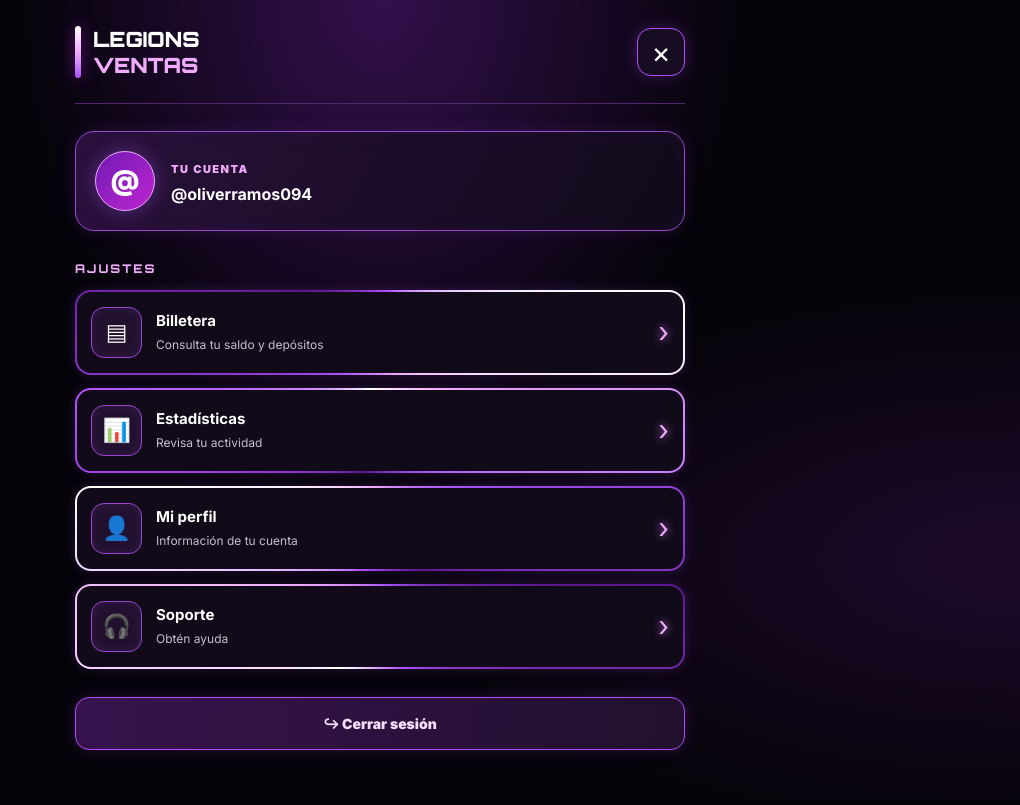
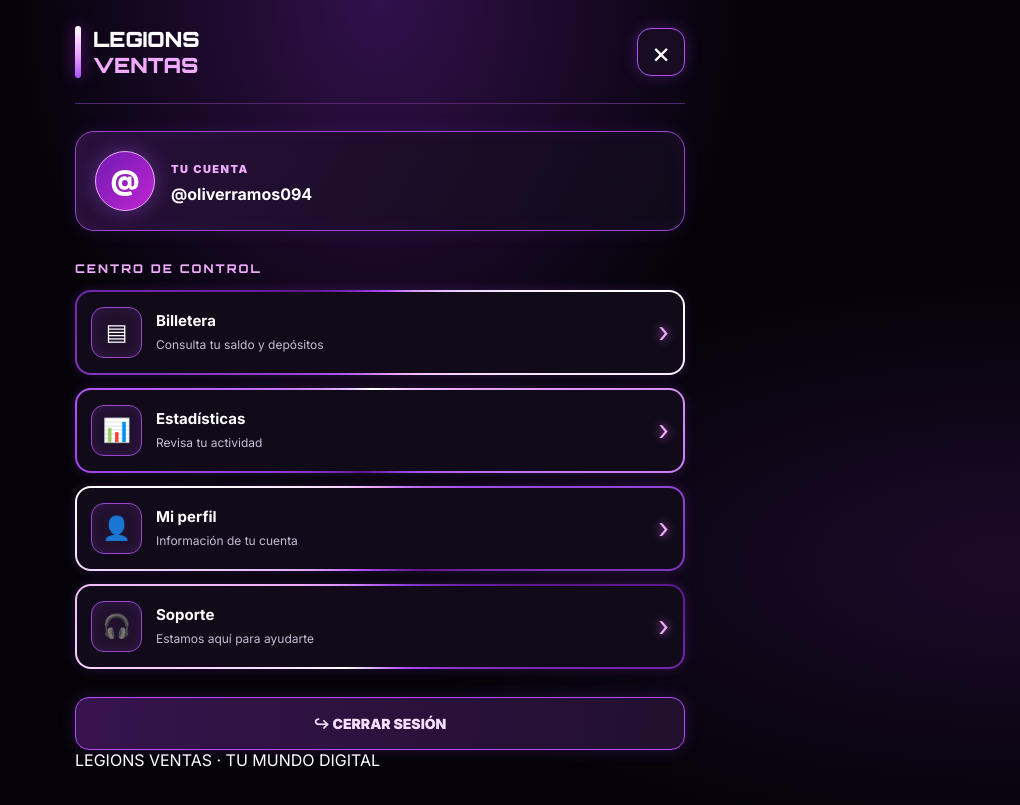
Before and after one commit to juliocesarblancomedina08-tech/Recargas-de-diamantes, a Next.js app: page /settings in a window 1280 px wide. Shown: the whole page, without its empty margins (260-1280 px from the left). Built offline with nearby package versions, Linux system fonts and the light colour scheme.

Commit message:
Revise support text and section title
Updated text for support description and section titles.

```diff
--- a/app/settings/page.tsx
+++ b/app/settings/page.tsx
@@ -11,7 +11,7 @@ export default function SettingsPage() {
     { icon: "▤", title: "Billetera", description: "Consulta tu saldo y depósitos" },
     { icon: "📊", title: "Estadísticas", description: "Revisa tu actividad" },
     { icon: "👤", title: "Mi perfil", description: "Información de tu cuenta" },
-    { icon: "🎧", title: "Soporte", description: "Obtén ayuda" },
+    { icon: "🎧", title: "Soporte", description: "Estamos aquí para ayudarte" },
   ];
 
   return (
@@ -30,7 +30,7 @@ export default function SettingsPage() {
           className="settings-close"
           type="button"
           onClick={() => router.push("/dashboard")}
-          aria-label="Volver al panel"
+          aria-label="Volver"
         >
           ×
         </button>
@@ -44,14 +44,14 @@ export default function SettingsPage() {
         </div>
       </section>
 
-      <p className="settings-section-title">AJUSTES</p>
+      <p className="settings-section-title">CENTRO DE CONTROL</p>
 
       <section className="settings-options">
         {options.map((option) => (
           <button
             className="settings-option"
+            key={option.title}
             type="button"
-            key={option.title}
             onClick={() => setSelected(option.title)}
           >
             <span className="settings-option-icon">{option.icon}</span>
@@ -65,7 +65,7 @@ export default function SettingsPage() {
       </section>
 
       {selected && (
-        <section className="settings-notice" role="status">
+        <section className="settings-notice">
           <strong>{selected}</strong>
           <p>Esta sección estará disponible próximamente.</p>
           <button type="button" onClick={() => setSelected("")}>
@@ -79,8 +79,12 @@ export default function SettingsPage() {
         type="button"
         onClick={() => router.push("/login")}
       >
-        ↪ Cerrar sesión
+        ↪ CERRAR SESIÓN
       </button>
+
+      <footer className="settings-footer">
+        LEGIONS VENTAS · TU MUNDO DIGITAL
+      </footer>
     </main>
   );
 }
```
